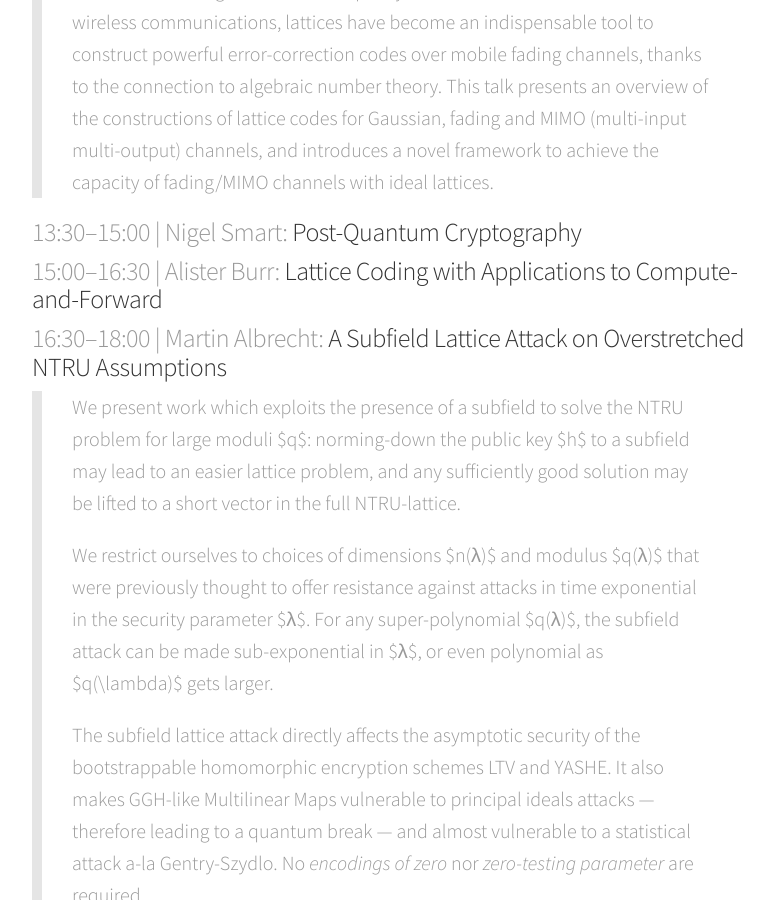
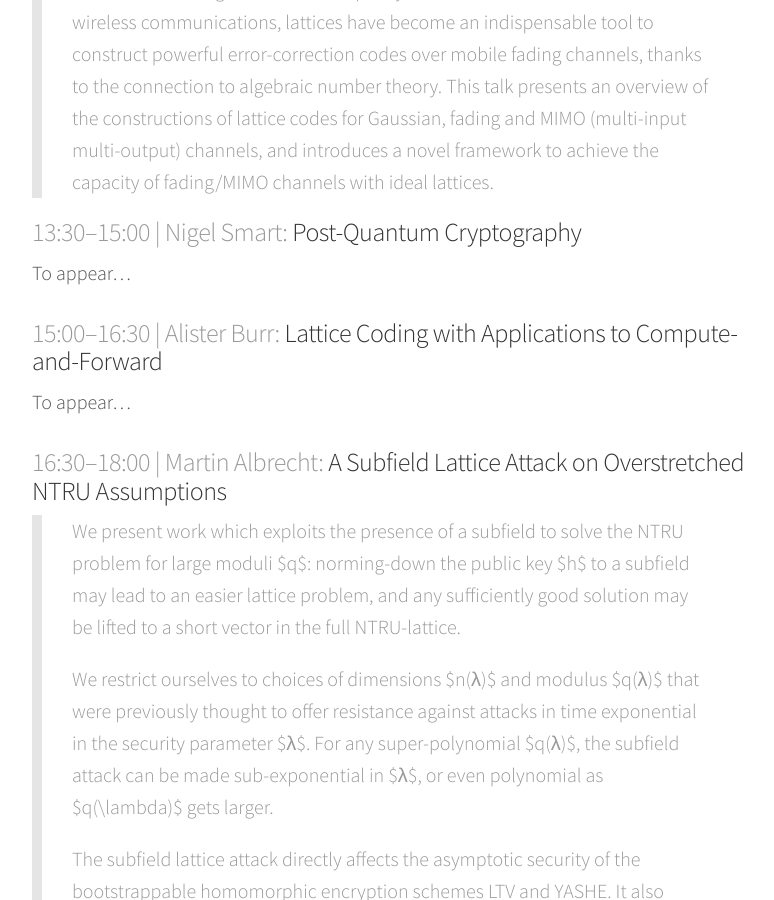
Before and after one commit to malb/discrete-subgroup, a Jekyll site: the page built from _posts/2016-05-04-lattice-meeting.md, in a window 1280 px wide and 900 px high, scrolled down 818 px. Shown: the whole window, without its empty margins (248-1022 px from the left). Built offline with Jekyll 4.4.1, drawn with Linux system fonts in a browser that asks for light colours; nearby versions of some CDN libraries.

Commit message:
add placeholders for missing abstracts

```diff
--- a/_posts/2016-05-04-lattice-meeting.md
+++ b/_posts/2016-05-04-lattice-meeting.md
@@ -17,7 +17,11 @@ We have four talks scheduled.
 
 ### <span>13:30–15:00 | Nigel Smart:</span> Post-Quantum Cryptography ###
 
+To appear…
+
 ### <span>15:00–16:30 | Alister Burr:</span> Lattice Coding with Applications to Compute-and-Forward ###
+
+To appear…
 
 ### <span>16:30–18:00 | Martin Albrecht:</span> A Subfield Lattice Attack on Overstretched NTRU Assumptions ###
 
```
